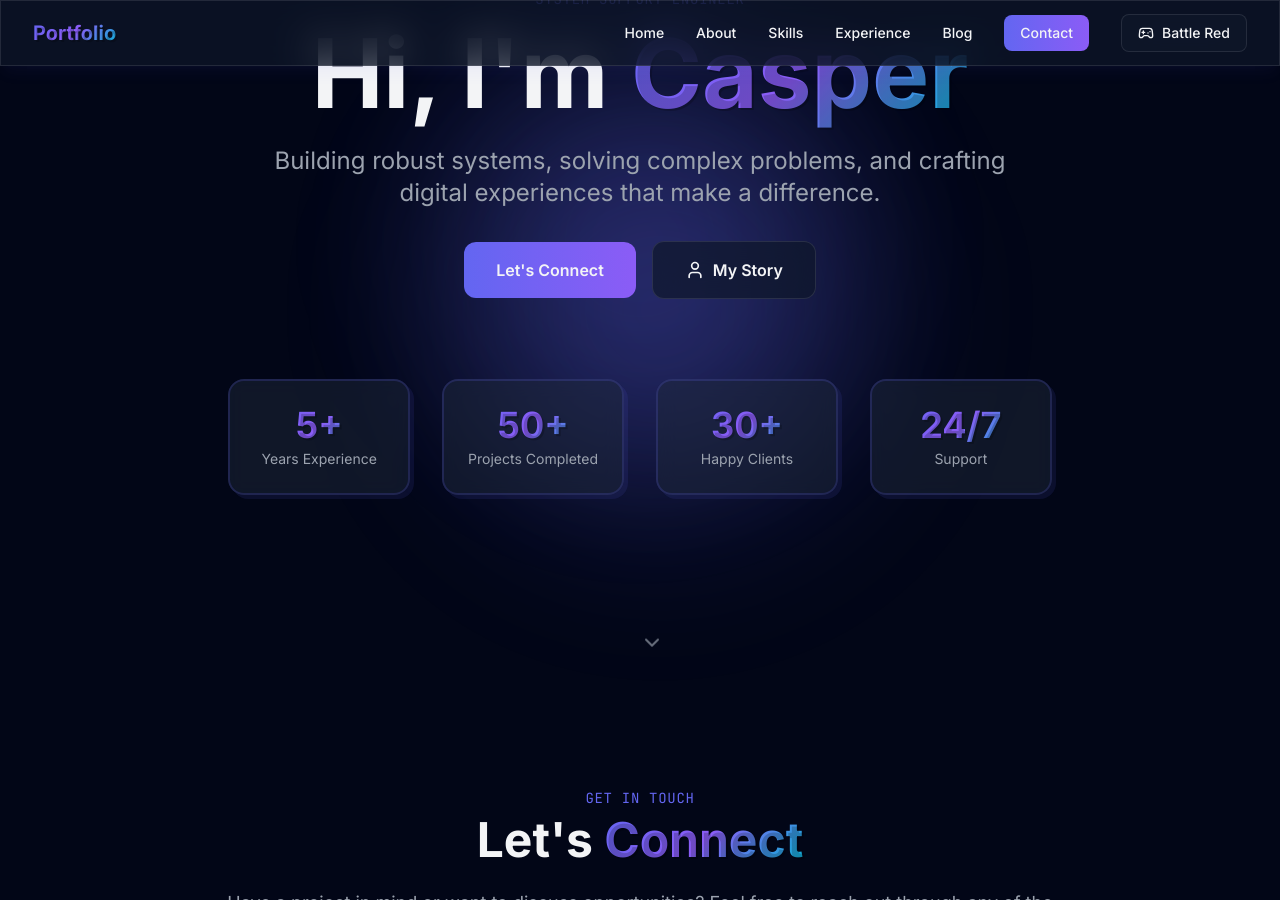
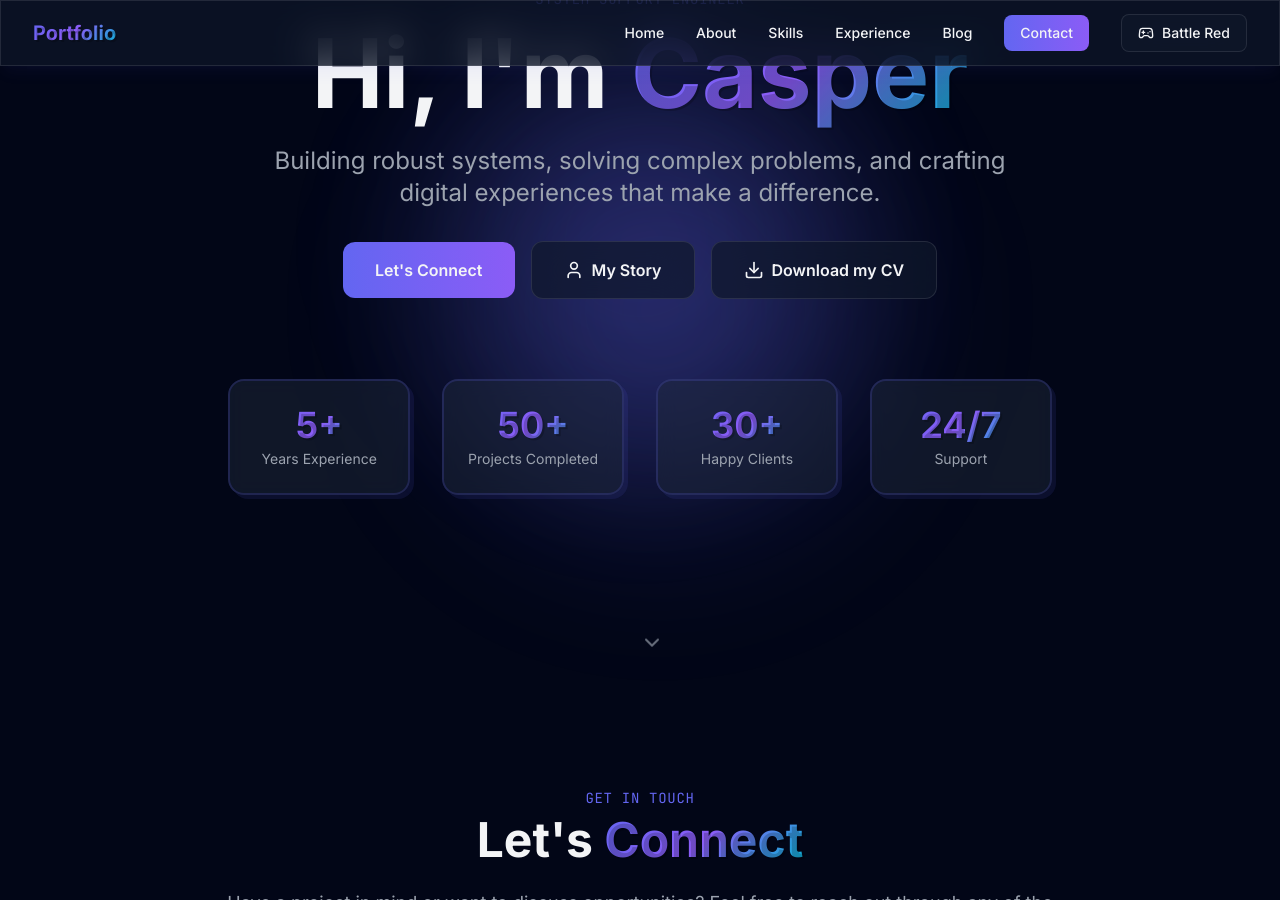
Before and after one commit to FaiGiJoon/FaiGiJoon.github.io, a Jekyll site: the page index.html, which Jekyll copies as it is, in a window 1280 px wide and 900 px high, scrolled down 632 px. Built offline with Jekyll 4.4.1, drawn with Linux system fonts in a browser that asks for light colours; nearby versions of some CDN libraries.

Commit message:
Add "Download my CV" button to hero section
Adds a download button next to "My Story" that serves the Dutch CV
PDF from assets/.

Co-Authored-By: Claude Opus 5.5 <noreply@anthropic.com>

```diff
--- a/index.html
+++ b/index.html
@@ -236,6 +236,10 @@
                     <a href="#about" class="px-8 py-4 glass rounded-xl font-semibold hover:bg-white/10 transition-all flex items-center gap-2">
                         <i data-lucide="user" class="w-5 h-5"></i>
                         My Story
+                    </a>
+                    <a href="assets/CV_Casper_Klootwijk_NL.pdf" download class="px-8 py-4 glass rounded-xl font-semibold hover:bg-white/10 transition-all flex items-center gap-2">
+                        <i data-lucide="download" class="w-5 h-5"></i>
+                        Download my CV
                     </a>
                 </div>
             </div>
```
Also changed, not shown: 1 other file.
